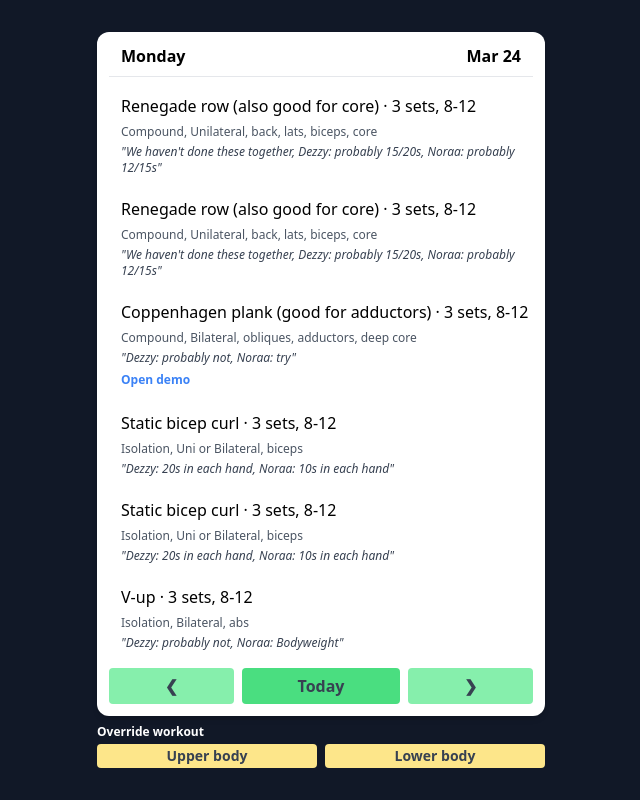
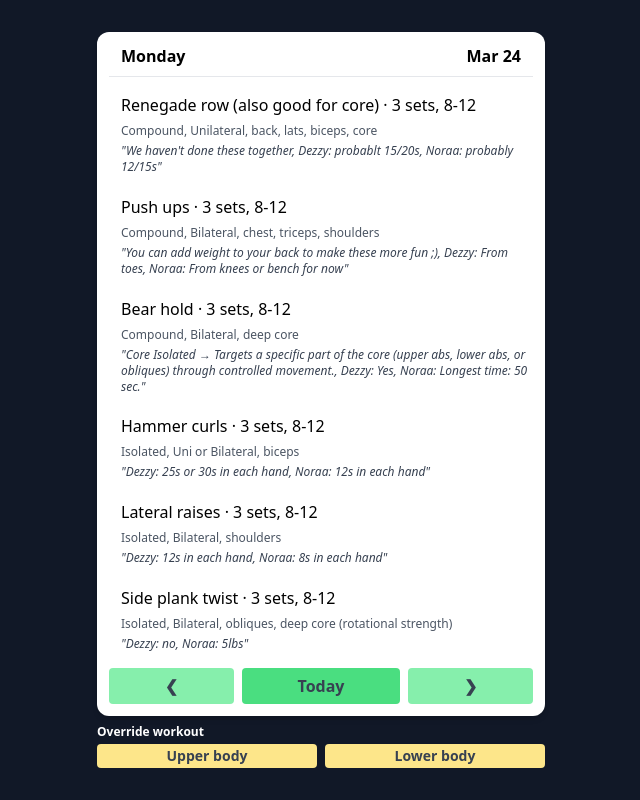
Before and after one commit to jdbdnz/workout-generator, a website: page public/index.html in a window 1280 px wide. Shown: the whole page, without its empty margins (319-959 px from the left). Drawn offline with nearby package versions, Linux system fonts and the light colour scheme.

Commit message:
fix: prevent duplicates

```diff
--- a/public/index.html
+++ b/public/index.html
@@ -54,10 +54,9 @@
     // region exercises
     const EXERCISES = {
       "Lower": {
-        "Quad and glute": {
-          "compound": [
+        "Quad and glute": [
           {
-              "exercise": "Goblet squat",
+            "name": "Goblet squat",
             "targeting": "Compound",
             "lateral": "Bilateral",
             "muscles": "quads, glutes",
@@ -65,7 +64,7 @@
             "noraa": "30lbs",
           },
           {
-              "exercise": "Kettlebell squat (Can also be done with DB)",
+            "name": "Kettlebell squat (Can also be done with DB)",
             "targeting": "Compound",
             "lateral": "Bilateral",
             "muscles": "quads, glutes",
@@ -73,14 +72,14 @@
             "noraa": "50lbs",
           },
           {
-              "exercise": "Off set squat",
+            "name": "Off set squat",
             "targeting": "Compound",
             "lateral": "Bilateral",
             "muscles": "quads, glutes",
             "note": "We haven't done these but will be good to add-in."
           },
           {
-              "exercise": "Sumo squat (also hits adductors)",
+            "name": "Sumo squat (also hits adductors)",
             "targeting": "Compound",
             "lateral": "Bilateral",
             "muscles": "quads, glutes, abductors",
@@ -88,7 +87,7 @@
             "noraa": "45lbs",
           },
           {
-              "exercise": "Bulgarian split squat",
+            "name": "Bulgarian split squat",
             "targeting": "Compound",
             "lateral": "Unilateral",
             "muscles": "quads, glutes",
@@ -96,14 +95,14 @@
             "noraa": "24lbs (12s in each hand)",
           },
           {
-              "exercise": "Front foot elevated split squat",
+            "name": "Front foot elevated split squat",
             "targeting": "Compound",
             "lateral": "Unilateral",
             "muscles": "quads, glutes",
             "note": "We haven't done these but will be good to add-in."
           },
           {
-              "exercise": "Reverse lunge",
+            "name": "Reverse lunge",
             "targeting": "Compound",
             "lateral": "Unilateral",
             "muscles": "quads, glutes",
@@ -111,7 +110,7 @@
             "noraa": "25lbs",
           },
           {
-              "exercise": "Step up",
+            "name": "Step up",
             "targeting": "Compound",
             "lateral": "Unilateral",
             "muscles": "quads, glutes",
@@ -119,90 +118,84 @@
             "noraa": "25lbs",
           },
           {
-              "exercise": "Side lunge (also hits adductors)",
+            "name": "Side lunge (also hits adductors)",
             "targeting": "Compound",
             "lateral": "Unilateral",
             "muscles": "quads, glutes, adductors",
             "dezzy": "50lbs",
             "noraa": "35lbs",
           }
-          ]
-        },
-        "Hamstring and glute": {
-          "compound": [
+        ],
+        "Hamstring and glute": [
           {
-              "exercise": "RDL",
+            "name": "RDL",
             "targeting": "Compound",
             "lateral": "Bilateral",
             "muscles": "hamstrings, glutes",
             "noraa": "50lbs (25s in each hand)",
-              "note": "@D: Usually we do this with the trap bar. Experiment with lighter weight and high reps to see if you back will tolerate these at home."
+            "note": "Dezzy: Usually we do this with the trap bar. Experiment with lighter weight and high reps to see if you back will tolerate these at home."
           },
           {
-              "exercise": "Hip thrust",
+            "name": "Hip thrust",
             "targeting": "Compound",
             "lateral": "Bilateral",
             "muscles": "glutes, hamstrings",
             "dezzy": "55lbs",
             "noraa": "55lbs",
-              "note": "@D: You can do more weight depending on how your back is feeling"
+            "note": "Dezzy: You can do more weight depending on how your back is feeling"
           },
           {
-              "exercise": "B-stance RDL",
+            "name": "B-stance RDL",
             "targeting": "Compound",
             "lateral": "Unilateral",
             "muscles": "hamstrings, glutes",
             "noraa": "30lbs",
-              "note": "@D: Back doesn't like these usually but feel free to try light weight to see how it responds"
+            "note": "Dezzy: Back doesn't like these usually but feel free to try light weight to see how it responds"
           },
           {
-              "exercise": "Single leg RDL",
+            "name": "Single leg RDL",
             "targeting": "Compound",
             "lateral": "Unilateral",
             "muscles": "hamstrings, glutes",
             "noraa": "25lbs",
-              "note": "@D: Back doesn't like these usually but feel free to try light weight to see how it responds"
+            "note": "Dezzy: Back doesn't like these usually but feel free to try light weight to see how it responds"
           },
           {
-              "exercise": "Single leg hip thrust",
+            "name": "Single leg hip thrust",
             "targeting": "Compound",
             "lateral": "Unilateral",
             "muscles": "glutes, hamstrings",
             "dezzy": "25lbs",
             "noraa": "10lbs",
-            }
-          ],
-          "isolated": [
+          },
           {
-              "exercise": "BOSU Hamstring curl",
-              "targeting": "Isolation",
+            "name": "BOSU Hamstring curl",
+            "targeting": "Isolated",
             "lateral": "Bilateral",
             "muscles": "hamstrings",
             "note": "Do higher reps with these"
           }
-          ]
-        },
-        "Glute/Abductor": {
-          "isolated": [
+        ],
+        "Glute/Abductor": [
           {
-              "exercise": "Monster walk",
-              "targeting": "Isolation",
+            "name": "Monster walk",
+            "targeting": "Isolated",
             "lateral": "Bilateral",
             "muscles": "glutes",
             "dezzy": "Heavy band",
             "noraa": "Medium Band",
           },
           {
-              "exercise": "Banded lateral walk",
-              "targeting": "Isolation",
+            "name": "Banded lateral walk",
+            "targeting": "Isolated",
             "lateral": "Bilateral",
             "muscles": "abductors",
             "dezzy": "Heavy band",
             "noraa": "Medium Band",
           },
           {
-              "exercise": "Donkey Kicks",
-              "targeting": "Isolation",
+            "name": "Donkey Kicks",
+            "targeting": "Isolated",
             "lateral": "Unilateral",
             "muscles": "glutes",
             "dezzy": "Haven't tried but probably heavy",
@@ -210,8 +203,8 @@
             "note": "https://www.youtube.com/watch?v=qegd159vy10"
           },
           {
-              "exercise": "Fire hydants",
-              "targeting": "Isolation",
+            "name": "Fire hydants",
+            "targeting": "Isolated",
             "lateral": "Unilateral",
             "muscles": "abductors",
             "dezzy": "Haven't tried but probably heavy",
@@ -219,21 +212,19 @@
             "note": "https://www.youtube.com/watch?v=k6WI1adIiHM"
           },
           {
-              "exercise": "Clam shell",
-              "targeting": "Isolation",
+            "name": "Clam shell",
+            "targeting": "Isolated",
             "lateral": "Unilateral",
             "muscles": "abductors",
             "dezzy": "Heavy band",
             "noraa": "Medium Band",
           }
         ]
-        }
       },
       "Upper": {
-        "Chest, Shoulders, Triceps": {
-          "compound": [
+        "Chest, Shoulders, Triceps": [
           {
-              "exercise": "Chest press",
+            "name": "Chest press",
             "targeting": "Compound",
             "lateral": "Bilateral",
             "muscles": "chest, triceps, shoulders",
@@ -241,16 +232,16 @@
             "noraa": "30s in each hand",
           },
           {
-              "exercise": "Incline Chest press",
+            "name": "Incline Chest press",
             "targeting": "Compound",
             "lateral": "Bilateral",
             "muscles": "chest, shoulders, triceps",
             "dezzy": "35s in each hand",
             "noraa": "20s in each hand",
-              "note": "@N: We haven't done these in a while, you might be able to do more weight"
+            "note": "Noraa: We haven't done these in a while, you might be able to do more weight"
           },
           {
-              "exercise": "Push ups",
+            "name": "Push ups",
             "targeting": "Compound",
             "lateral": "Bilateral",
             "muscles": "chest, triceps, shoulders",
@@ -259,7 +250,16 @@
             "note": "You can add weight to your back to make these more fun ;)"
           },
           {
-              "exercise": "Shoulder press",
+            "name": "Chest fly",
+            "targeting": "Isolated",
+            "lateral": "Bilateral",
+            "muscles": "chest",
+            "dezzy": "15s in each hand",
+            "noraa": "10s in each hand",
+            "note": "We haven't done these with dumbbells in a while, you both might be able to do more"
+          },
+          {
+            "name": "Shoulder press",
             "targeting": "Compound",
             "lateral": "Bilateral",
             "muscles": "shoulders, triceps",
@@ -267,7 +267,7 @@
             "noraa": "20s in each hand",
           },
           {
-              "exercise": "Standing or Floor seated shoulder press",
+            "name": "Standing or Floor seated shoulder press",
             "targeting": "Compound",
             "lateral": "Bilateral",
             "muscles": "shoulders, triceps (core if standing)",
@@ -276,141 +276,124 @@
             "note": "Having no back support will work the core more"
           },
           {
-              "exercise": "Bench dips",
-              "targeting": "Compound",
-              "lateral": "Bilateral",
-              "muscles": "triceps, chest, shoulders",
-              "note": "We usually do this on a machine, add weight to your lap to make more challanging. Make sure to keep you shoulders from shrugging up"
-            }
-          ],
-          "isolated": [
-            {
-              "exercise": "Chest fly",
-              "targeting": "Isolation",
-              "lateral": "Bilateral",
-              "muscles": "chest",
-              "dezzy": "15s in each hand",
-              "noraa": "10s in each hand",
-              "note": "We haven't done these with dumbbells in a while, you both might be able to do more"
-            },
-            {
-              "exercise": "Lateral raises",
-              "targeting": "Isolation",
+            "name": "Lateral raises",
+            "targeting": "Isolated",
             "lateral": "Bilateral",
             "muscles": "shoulders",
             "dezzy": "12s in each hand",
             "noraa": "8s in each hand",
           },
           {
-              "exercise": "Overhead tricep extension",
-              "targeting": "Isolation",
+            "name": "Overhead tricep extension",
+            "targeting": "Isolated",
             "lateral": "Bilateral",
             "muscles": "triceps",
             "note": "We haven't done these but will be good to add-in."
           },
           {
-              "exercise": "Skull Crusher",
-              "targeting": "Isolation",
+            "name": "Skull Crusher",
+            "targeting": "Isolated",
             "lateral": "Bilateral",
             "muscles": "triceps",
             "dezzy": "20lbs in each hand",
             "noraa": "10lbs in each hand",
           },
           {
-              "exercise": "Seated reverse fly",
-              "targeting": "Isolation",
+            "name": "Bench dips",
+            "targeting": "Compound",
+            "lateral": "Bilateral",
+            "muscles": "triceps, chest, shoulders",
+            "note": "We usually do this on a machine, add weight to your lap to make more challanging. Make sure to keep you shoulders from shrugging up"
+          },
+          {
+            "name": "Seated reverse fly",
+            "targeting": "Isolated",
             "lateral": "Bilateral",
             "muscles": "shoulders",
             "note": "New, Usually done with cables"
           }
-          ]
-        },
-        "Back and Biceps": {
-          "compound": [
+        ],
+        "Back and Biceps": [
           {
-              "exercise": "Single arm bent over row",
+            "name": "Single arm bent over row",
             "targeting": "Compound",
             "lateral": "Unilateral",
             "muscles": "back, lats, biceps",
             "dezzy": "55lbs",
             "noraa": "25lbs",
-              "note": "@D: We've done 55lbs but depending on how your back is feeling we go lighter. Make sure to engage your core to protect back."
+            "note": "Dezzy: We've done 55lbs but depending on how your back is feeling we go lighter. Make sure to engage your core to protect back."
           },
           {
-              "exercise": "Quadruped row",
+            "name": "Quadruped row",
             "targeting": "Compound",
             "lateral": "Unilateral",
             "muscles": "back, lats, biceps, core",
             "dezzy": "Don't try this lol",
             "noraa": "20lbs",
-              "note": "@N: This is the bent over row with the opposite leg lifted. Works on back, balance and core."
+            "note": "Noraa: This is the bent over row with the opposite leg lifted. Works on back, balance and core."
           },
           {
-              "exercise": "Chest supported row",
+            "name": "Chest supported row",
             "targeting": "Compound",
             "lateral": "Bilateral",
             "muscles": "back, lats, biceps",
-              "note": "We haven't done these but will be good to add-in. @D: These will be good because it will support your back and you might be able to go heavier"
+            "note": "We haven't done these but will be good to add-in. Dezzy: These will be good because it will support your back and you might be able to go heavier"
           },
           {
-              "exercise": "Renegade row (also good for core)",
-              "targeting": "Compound",
-              "lateral": "Unilateral",
-              "muscles": "back, lats, biceps, core",
-              "dezzy": "probably 15/20s",
-              "noraa": "probably 12/15s",
-              "note": "We haven't done these together"
-            }
-          ],
-          "isolated": [
-            {
-              "exercise": "Lat pull over",
-              "targeting": "Isolation",
+            "name": "Lat pull over",
+            "targeting": "Isolated",
             "lateral": "Bilateral",
             "muscles": "lats",
             "note": "We usually do these with cables. Test out different weights and make sure to keep your arms straight"
           },
           {
-              "exercise": "Y's, T's, W's",
-              "targeting": "Isolation",
+            "name": "Y's, T's, W's",
+            "targeting": "Isolated",
             "lateral": "Bilateral",
             "muscles": "shoulders, back, rotator cuff",
             "dezzy": "Can hold little Dbs",
             "noraa": "Can hold little Dbs",
-              "note": "Good to do at the beginning of a back day for mobility or at the end of a workout as a burnout/accesory movement"
+            "note": "Good to do at the beginning of a back day for mobility or at the end of a workout as a burnout/accessory movement"
           },
           {
-              "exercise": "Bicep curls",
-              "targeting": "Isolation",
+            "name": "Bicep curls",
+            "targeting": "Isolated",
             "lateral": "Uni or Bilateral",
             "muscles": "biceps",
             "dezzy": "25s or 30s in each hand",
             "noraa": "12s in each hand",
           },
           {
-              "exercise": "Hammer curls",
-              "targeting": "Isolation",
+            "name": "Hammer curls",
+            "targeting": "Isolated",
             "lateral": "Uni or Bilateral",
             "muscles": "biceps",
             "dezzy": "25s or 30s in each hand",
             "noraa": "12s in each hand",
           },
           {
-              "exercise": "Static bicep curl",
-              "targeting": "Isolation",
+            "name": "Static bicep curl",
+            "targeting": "Isolated",
             "lateral": "Uni or Bilateral",
             "muscles": "biceps",
             "dezzy": "20s in each hand",
             "noraa": "10s in each hand",
+          },
+          {
+            "name": "Renegade row (also good for core)",
+            "targeting": "Compound",
+            "lateral": "Unilateral",
+            "muscles": "back, lats, biceps, core",
+            "dezzy": "probablt 15/20s",
+            "noraa": "probably 12/15s",
+            "note": "We haven't done these together"
           }
         ]
-        }
       },
       "Core": {
-        "All": {
-          "compound": [
+        "All": [
           {
-              "exercise": "Deadbugs (can also be weighted)",
+            "name": "Deadbugs (can also be weighted)",
             "targeting": "Compound",
             "lateral": "Bilateral",
             "muscles": "lower abs, deep core",
@@ -419,7 +402,7 @@
             "note": "Deep Core Stability → Focuses on resisting movement, engaging the innermost core muscles (transverse abdominis, obliques, and spinal stabilizers)"
           },
           {
-              "exercise": "Plank",
+            "name": "Plank",
             "targeting": "Compound",
             "lateral": "Bilateral",
             "muscles": "deep core",
@@ -428,16 +411,16 @@
             "note": "Deep Core → Involves all major core muscles (upper abs, lower abs, obliques, transverse abdominis, and sometimes spinal stabilizers) working together."
           },
           {
-              "exercise": "Bear hold",
+            "name": "Bear hold",
             "targeting": "Compound",
             "lateral": "Bilateral",
             "muscles": "deep core",
             "dezzy": "Yes",
             "noraa": "Longest time: 50 sec.",
-              "note": "Core Isolation → Targets a specific part of the core (upper abs, lower abs, or obliques) through controlled movement."
+            "note": "Core Isolated → Targets a specific part of the core (upper abs, lower abs, or obliques) through controlled movement."
           },
           {
-              "exercise": "Bear hold pull through",
+            "name": "Bear hold pull through",
             "targeting": "Compound",
             "lateral": "Unilateral",
             "muscles": "core (abs, obliques), shoulders",
@@ -445,7 +428,73 @@
             "noraa": "Try sometime :)",
           },
           {
-              "exercise": "Coppenhagen plank (good for adductors)",
+            "name": "DB rotations",
+            "targeting": "Isolated",
+            "lateral": "Bilateral",
+            "muscles": "obliques, deep core (rotational strength)",
+            "dezzy": "Try",
+            "noraa": "Try",
+            "note": "https://www.youtube.com/watch?v=-zUQZUdJ7Sg"
+          },
+          {
+            "name": "Weighted SL lowers",
+            "targeting": "Isolated",
+            "lateral": "Bilateral",
+            "muscles": "lower abs",
+            "dezzy": "Maybe? Try",
+            "noraa": "20lbs",
+            "note": "https://www.youtube.com/watch?v=B8D7TVdcRvI"
+          },
+          {
+            "name": "Alternating V-Up",
+            "targeting": "Isolated",
+            "lateral": "Unilateral",
+            "muscles": "abs",
+            "dezzy": "yes",
+            "noraa": "Bodyweight",
+          },
+          {
+            "name": "V-up",
+            "targeting": "Isolated",
+            "lateral": "Bilateral",
+            "muscles": "abs",
+            "dezzy": "probably not",
+            "noraa": "Bodyweight",
+          },
+          {
+            "name": "Russian twist",
+            "targeting": "Isolated",
+            "lateral": "Bilateral",
+            "muscles": "obliques, deep core (rotational strength)",
+            "dezzy": "no",
+            "noraa": "12lbs",
+          },
+          {
+            "name": "Overhead weighted sit up",
+            "targeting": "Isolated",
+            "lateral": "Bilateral",
+            "muscles": "upper abs",
+            "dezzy": "no",
+            "noraa": "10lbs",
+          },
+          {
+            "name": "Toe Reaches",
+            "targeting": "Isolated",
+            "lateral": "Bilateral",
+            "muscles": "upper abs",
+            "dezzy": "no",
+            "noraa": "10lbs",
+          },
+          {
+            "name": "Side plank twist",
+            "targeting": "Isolated",
+            "lateral": "Bilateral",
+            "muscles": "obliques, deep core (rotational strength)",
+            "dezzy": "no",
+            "noraa": "5lbs",
+          },
+          {
+            "name": "Copenhagen plank (good for adductors)",
             "targeting": "Compound",
             "lateral": "Bilateral",
             "muscles": "obliques, adductors, deep core",
@@ -453,76 +502,7 @@
             "noraa": "try",
             "note": "https://www.youtube.com/watch?v=HRYTyez2e4k"
           }
-          ],
-          "isolated": [
-            {
-              "exercise": "DB rotations",
-              "targeting": "Isolation",
-              "lateral": "Bilateral",
-              "muscles": "obliques, deep core (rotational strength)",
-              "dezzy": "Try",
-              "noraa": "Try",
-              "note": "https://www.youtube.com/watch?v=-zUQZUdJ7Sg"
-            },
-            {
-              "exercise": "Weighted SL lowers",
-              "targeting": "Isolation",
-              "lateral": "Bilateral",
-              "muscles": "lower abs",
-              "dezzy": "Maybe? Try",
-              "noraa": "20lbs",
-              "note": "https://www.youtube.com/watch?v=B8D7TVdcRvI"
-            },
-            {
-              "exercise": "Alternating V-Up",
-              "targeting": "Isolation",
-              "lateral": "Unilateral",
-              "muscles": "abs",
-              "dezzy": "yes",
-              "noraa": "Bodyweight",
-            },
-            {
-              "exercise": "V-up",
-              "targeting": "Isolation",
-              "lateral": "Bilateral",
-              "muscles": "abs",
-              "dezzy": "probably not",
-              "noraa": "Bodyweight",
-            },
-            {
-              "exercise": "Russian twist",
-              "targeting": "Isolation",
-              "lateral": "Bilateral",
-              "muscles": "obliques, deep core (rotational strength)",
-              "dezzy": "no",
-              "noraa": "12lbs",
-            },
-            {
-              "exercise": "Overhead weighted sit up",
-              "targeting": "Isolation",
-              "lateral": "Bilateral",
-              "muscles": "upper abs",
-              "dezzy": "no",
-              "noraa": "10lbs",
-            },
-            {
-              "exercise": "Toe Reaches",
-              "targeting": "Isolation",
-              "lateral": "Bilateral",
-              "muscles": "upper abs",
-              "dezzy": "no",
-              "noraa": "10lbs",
-            },
-            {
-              "exercise": "Side plank twist",
-              "targeting": "Isolation",
-              "lateral": "Bilateral",
-              "muscles": "obliques, deep core (rotational strength)",
-              "dezzy": "no",
-              "noraa": "5lbs",
-            }
         ]
-        }
       }
     }
     // endregion
@@ -565,14 +545,19 @@
       return limit ? copy.slice(0, limit) : copy
     }
 
-    function getTwoExercises(dateShuffle, bodyGroup) {
-      // Randomly select a category from the body group
-      const category = dateShuffle(Object.values(bodyGroup), 1)[0]
-      let { compound, isolated } = category
-      // If we have both compound and isolated, take one of each. Otherwise, take two of one.
-      if (!compound) return dateShuffle(isolated, 2)
-      if (!isolated) return dateShuffle(compound, 2)
-      return [...dateShuffle(compound, 1), ...dateShuffle(isolated, 1)];
+    const isCompound = ex => ex.targeting === "Compound"
+
+
+    function getTwoExercises(dateShuffle, category) {
+      // Shuffle the body group category and select first two
+      const exercises = dateShuffle(category, 2)
+
+      // If neither is compound, look for a compound to inject
+      if (!exercises.find(isCompound)) {
+        const compoundExercise = dateShuffle(category).find(isCompound)
+        if (compoundExercise) exercises[0] = compoundExercise
+      }
+      return exercises
     }
 
     /**
@@ -583,11 +568,12 @@
       const dateShuffle = getDateShuffle(date)
 
       const bodyGroup = isLowerDay ? "Lower" : "Upper"
-      const isCompound = ex => ex.targeting === "Compound"
+
+      const categories = dateShuffle(Object.values(EXERCISES[bodyGroup]), 2)
       const workout = [
-        ...getTwoExercises(dateShuffle, EXERCISES[bodyGroup]),
-        ...getTwoExercises(dateShuffle, EXERCISES[bodyGroup]),
-        ...getTwoExercises(dateShuffle, EXERCISES["Core"]),
+        ...getTwoExercises(dateShuffle, categories[0]),
+        ...getTwoExercises(dateShuffle, categories[1]),
+        ...getTwoExercises(dateShuffle, EXERCISES["Core"]["All"]),
       ].sort((a,b) => isCompound(b) - isCompound(a))
 
       return workout.map(ex => {
@@ -612,7 +598,7 @@
         if (ex.noraa) notes.push(`Noraa: ${ex.noraa}`)
 
         return {
-          name: ex.exercise,
+          name: ex.name,
           type: ex.type,
           sets: sets,
           reps: repsRange,
```
Lines whose indentation alone changed are shown as unchanged.
